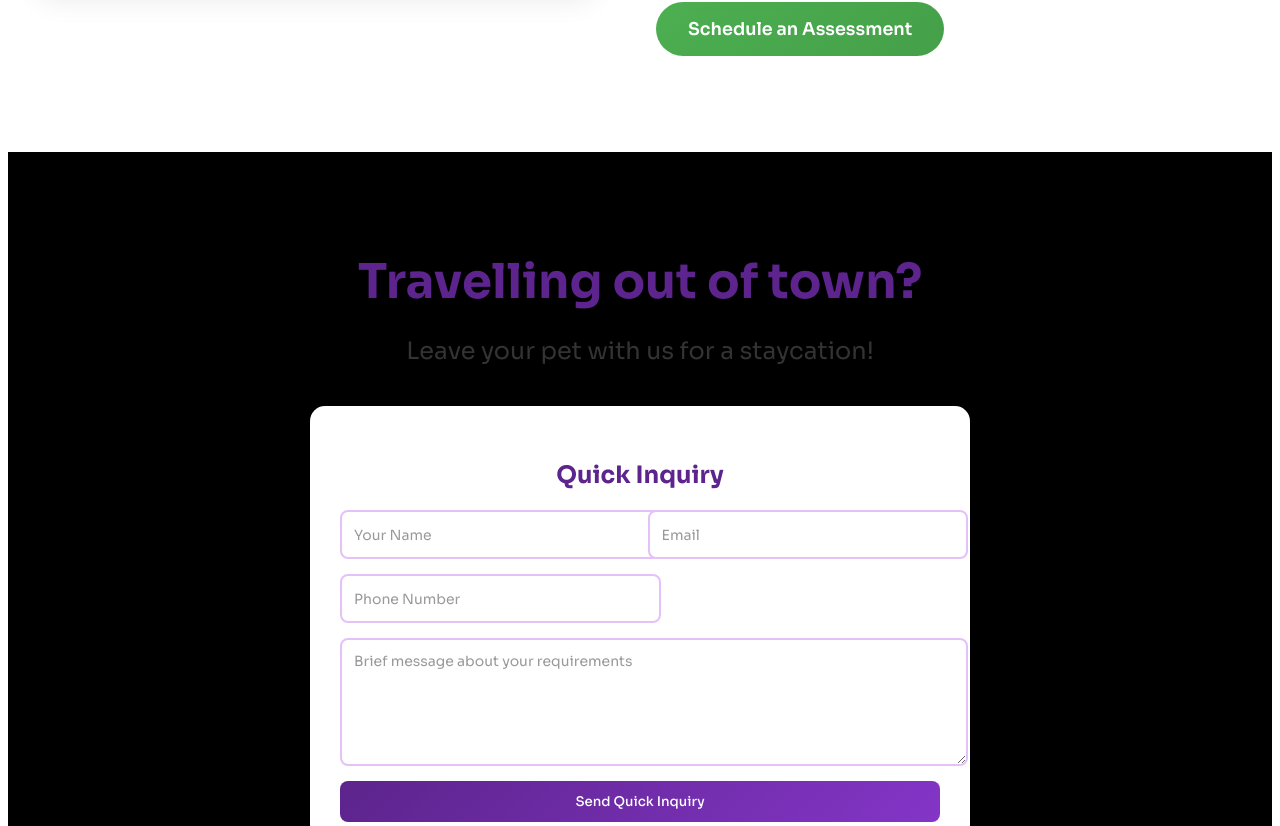
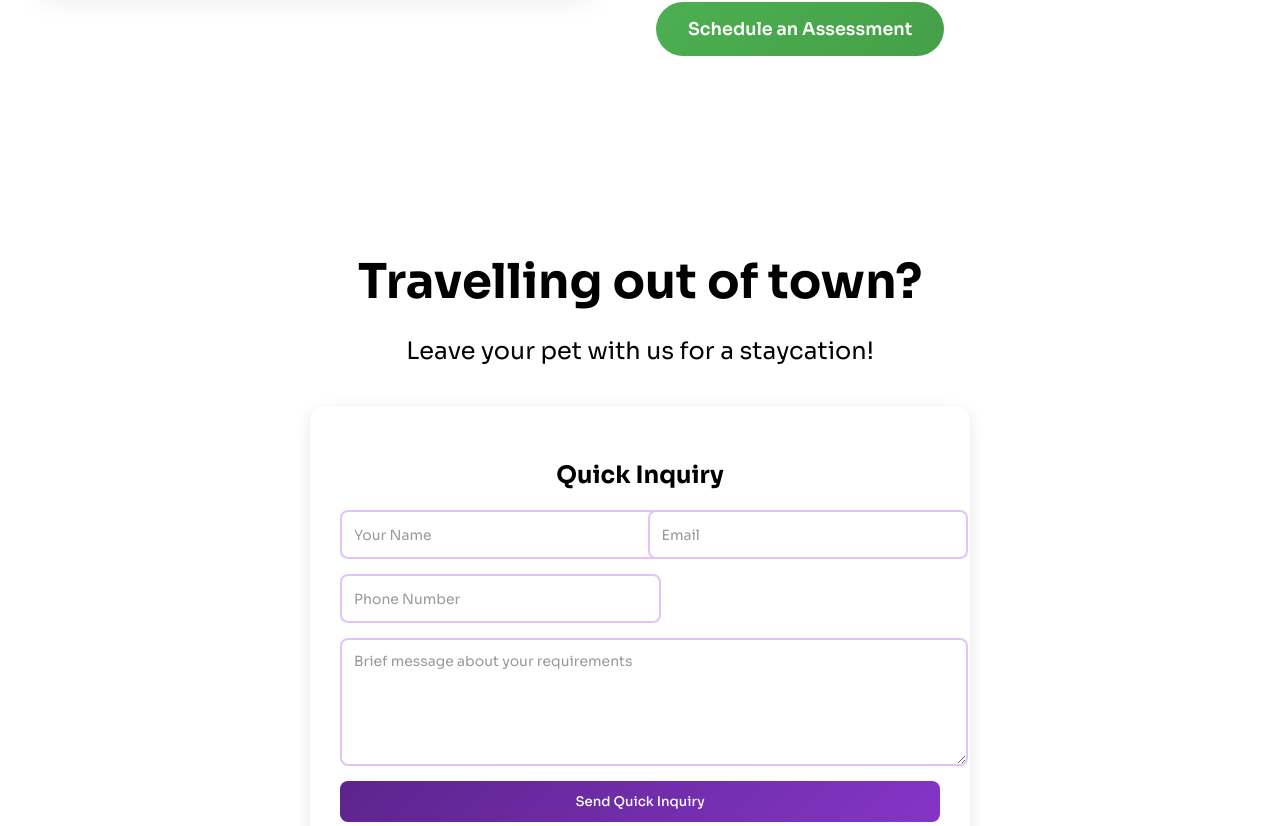
Before and after one commit to DRAKEN-1974/dogs, a Next.js app: page / in a window 1280 px wide. Shown: the part 2494-3320 px from the top of the page. Built offline with nearby package versions, Linux system fonts and the light colour scheme.

Commit message:
Update last.css

```diff
--- a/src/app/components/last.css
+++ b/src/app/components/last.css
@@ -3,7 +3,7 @@
 
 /* Base Styling */
 .last-section {
-  background: black;
+  background: white;
   padding: 60px 20px;
   min-height: 100vh;
   font-family: 'Sora', sans-serif;
@@ -22,14 +22,14 @@
 .last-title {
   font-size: 48px;
   font-weight: 700;
-  color: #5c248c;
+  color: black;
   margin-bottom: 15px;
 }
 
 .last-subtitle {
   font-size: 24px;
   font-weight: 400;
-  color: #333;
+  color: black;
 }
 
 /* Quick Inquiry Form */
@@ -44,7 +44,7 @@
 }
 
 .quick-inquiry-box h3 {
-  color: #5c248c;
+  color: black;
   font-size: 24px;
   margin-bottom: 20px;
   text-align: center;
@@ -70,6 +70,8 @@
   font-family: 'Sora', sans-serif;
   width: 100%;
   transition: all 0.3s ease;
+  color: black;
+  background: white;
 }
 
 .quick-form input:focus,
@@ -156,6 +158,7 @@
   box-shadow: 0 8px 30px rgba(0, 0, 0, 0.1);
   margin: 40px auto 0;
   max-width: 1000px;
+  color: black;
 }
 
 .form-grid {
@@ -177,7 +180,7 @@
 label {
   font-size: 14px;
   font-weight: 500;
-  color: #333;
+  color: black;
   margin-bottom: 8px;
 }
 
@@ -188,6 +191,8 @@ input, textarea {
   font-family: 'Sora', sans-serif;
   font-size: 16px;
   transition: all 0.3s ease;
+  color: black;
+  background: white;
 }
 
 input:focus, textarea:focus {
```
